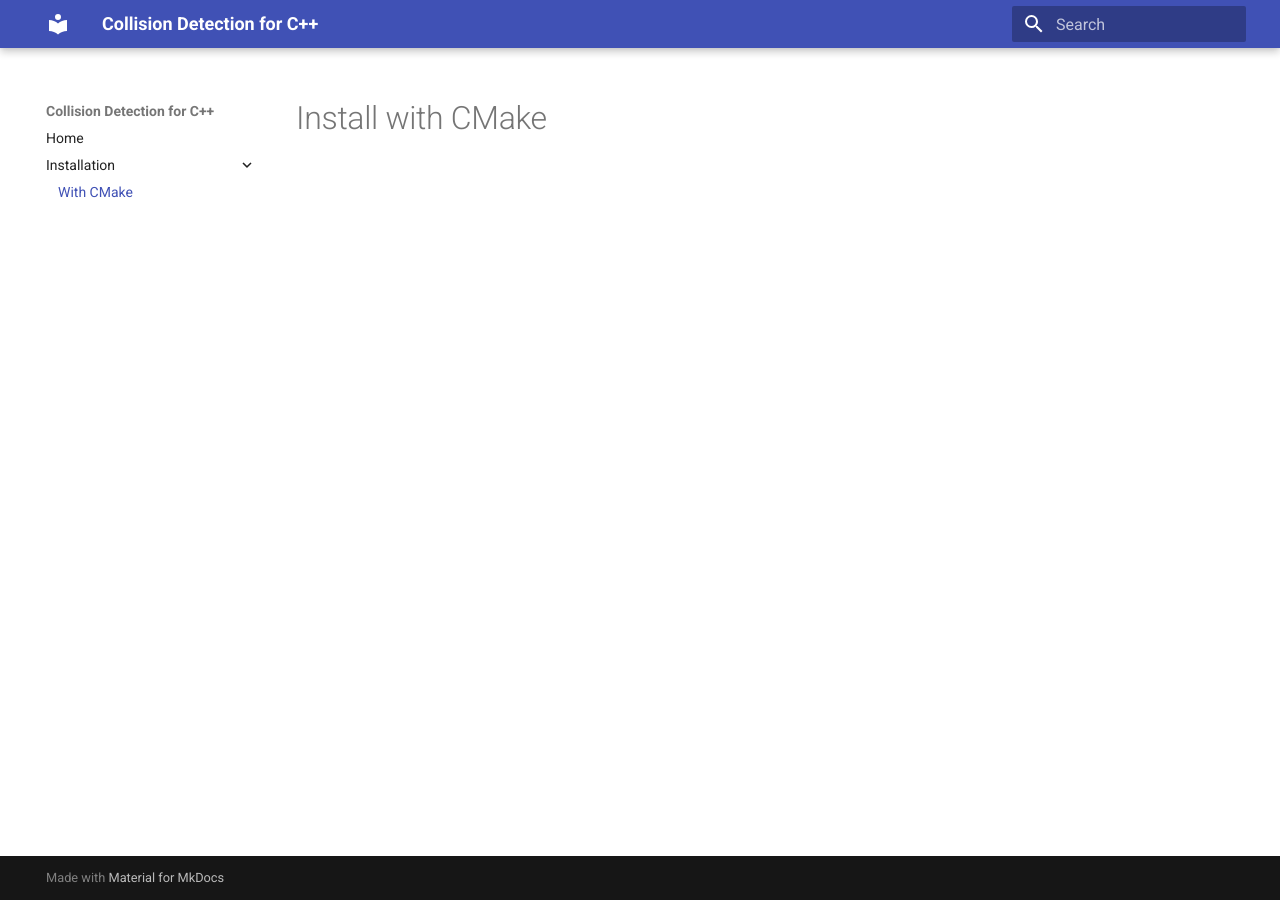
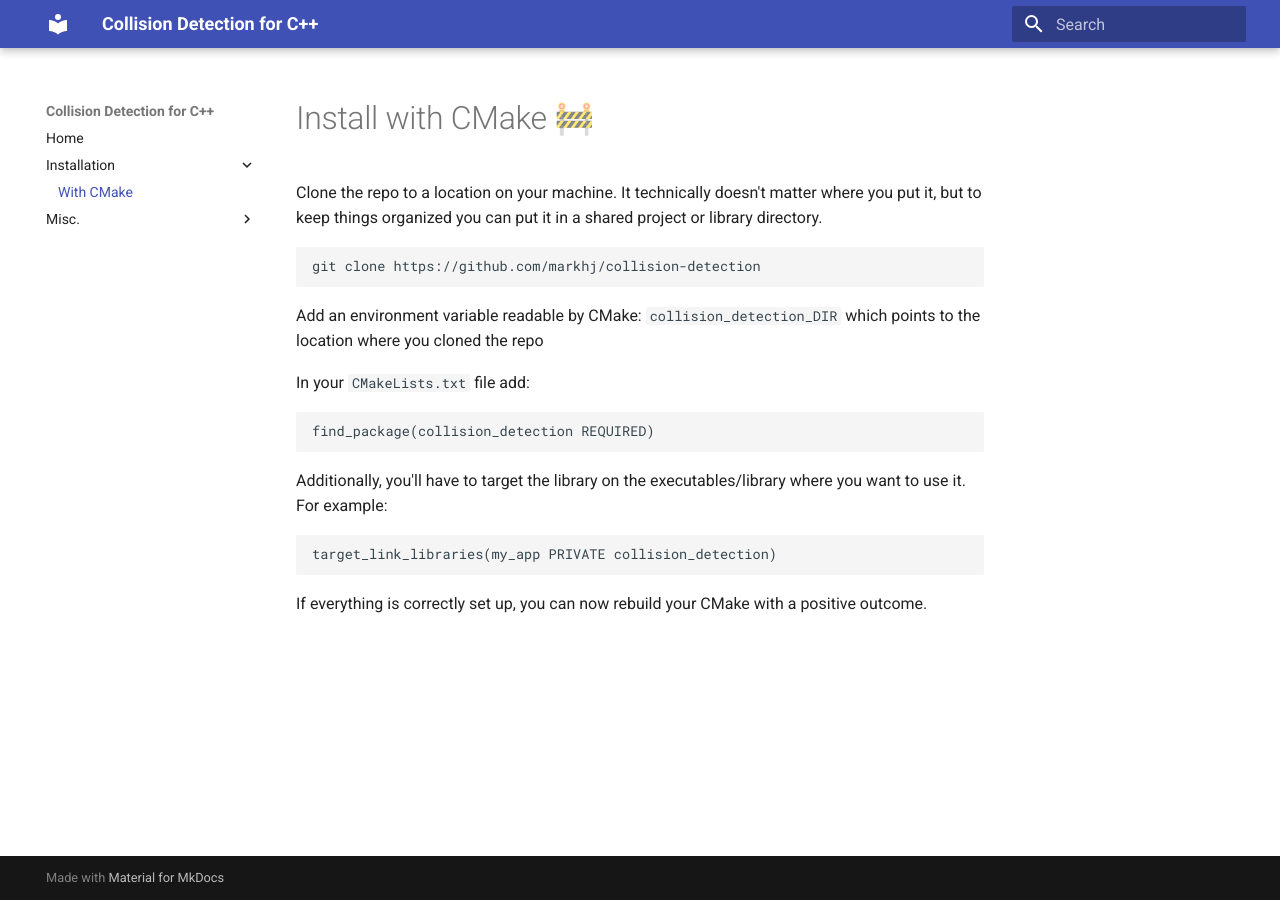
Before and after one commit to markhj/cpp-collision-detection, an MkDocs documentation site: the page built from docs/installation/install-cmake.md, in a window 1280 px wide. Built offline with MkDocs 1.6.1 and Material for MkDocs 9.7.7, drawn with Linux system fonts in a browser that asks for light colours.

Commit message:
Doc improvements

`````diff
--- a/docs/installation/install-cmake.md
+++ b/docs/installation/install-cmake.md
@@ -1 +1,24 @@
-# Install with CMake
+# Install with CMake  🚧
+Clone the repo to a location on your machine.
+It technically doesn't matter where you put it, but to keep
+things organized you can put it in a shared project or library directory.
+
+````bash
+git clone https://github.com/markhj/collision-detection
+````
+
+Add an environment variable readable by CMake: ``collision_detection_DIR`` which points to the location where you cloned the repo
+
+In your ``CMakeLists.txt`` file add:
+
+````cmake
+find_package(collision_detection REQUIRED)
+````
+
+Additionally, you'll have to target the library on the executables/library where you want to use it. For example:
+
+````cmake
+target_link_libraries(my_app PRIVATE collision_detection)
+````
+
+If everything is correctly set up, you can now rebuild your CMake with a positive outcome.
--- a/mkdocs.yml
+++ b/mkdocs.yml
@@ -5,3 +5,5 @@ nav:
   - Home: index.md
   - Installation:
     - With CMake: installation/install-cmake.md
+  - Misc.:
+    - Notes about the library: library/library-info.md
`````
Also changed, not shown: README.md (+7 -55 lines), docs/index.md (+3 -1 lines), docs/library/library-info.md (added, +18 -0 lines).
